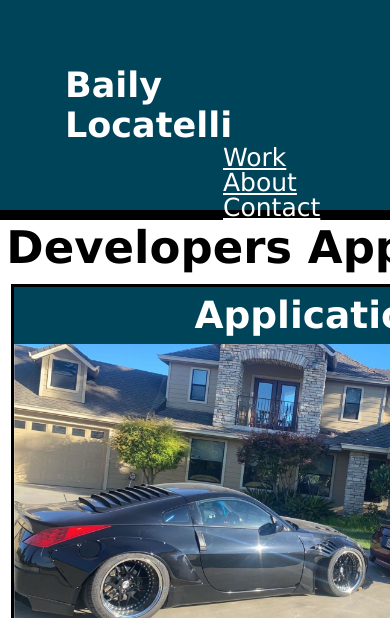
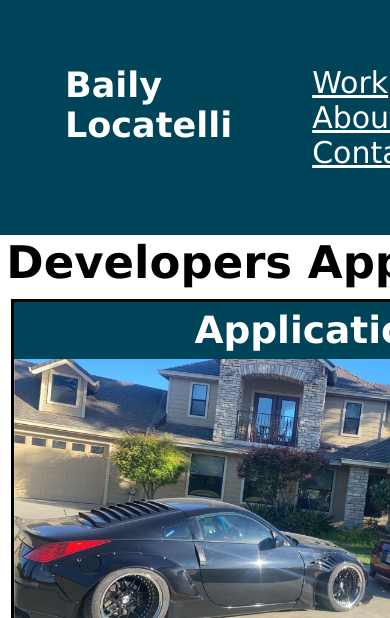
Before and after one commit to b-locatelli/Portfolio-bootcamp-homework, a plain HTML site: page index.html in a window 390 px wide. Shown: the top 618 px of the page. Drawn offline with Linux system fonts and the light colour scheme.

Commit message:
fixed flex

```diff
--- a/assets/css/style.css
+++ b/assets/css/style.css
@@ -16,6 +16,8 @@ body{
 
 /* Header */
 .header {
+    display: flex;
+    justify-content: space-between;
     width: 100%;
     padding: 65px;
     font-family: 'Lucida Sans', 'Lucida Sans Regular', 'Lucida Grande', 'Lucida Sans Unicode', Geneva, Verdana, sans-serif;
@@ -32,7 +34,6 @@ body{
 /* webpage navigation */
 .header nav {
     justify-content: flex-end;
-    padding-left: 30%;
     align-self: center;
     font-family: 'Lucida Sans', 'Lucida Sans Regular', 'Lucida Grande', 'Lucida Sans Unicode', Geneva, Verdana, sans-serif;
     font-size: 25px;
@@ -142,9 +143,16 @@ main {
 /* media query */
 @media screen and (max-width: 992px) {
     main,
-    .header nav,
     .footer {
        font-size: 25px;
        line-height: 1;
     }
  }
+
+ @media screen and (max-width: 992px) {
+    .header nav,
+    .header nav ul li {
+        font-size: 30px;
+        display: block;
+    }
+ }
```
